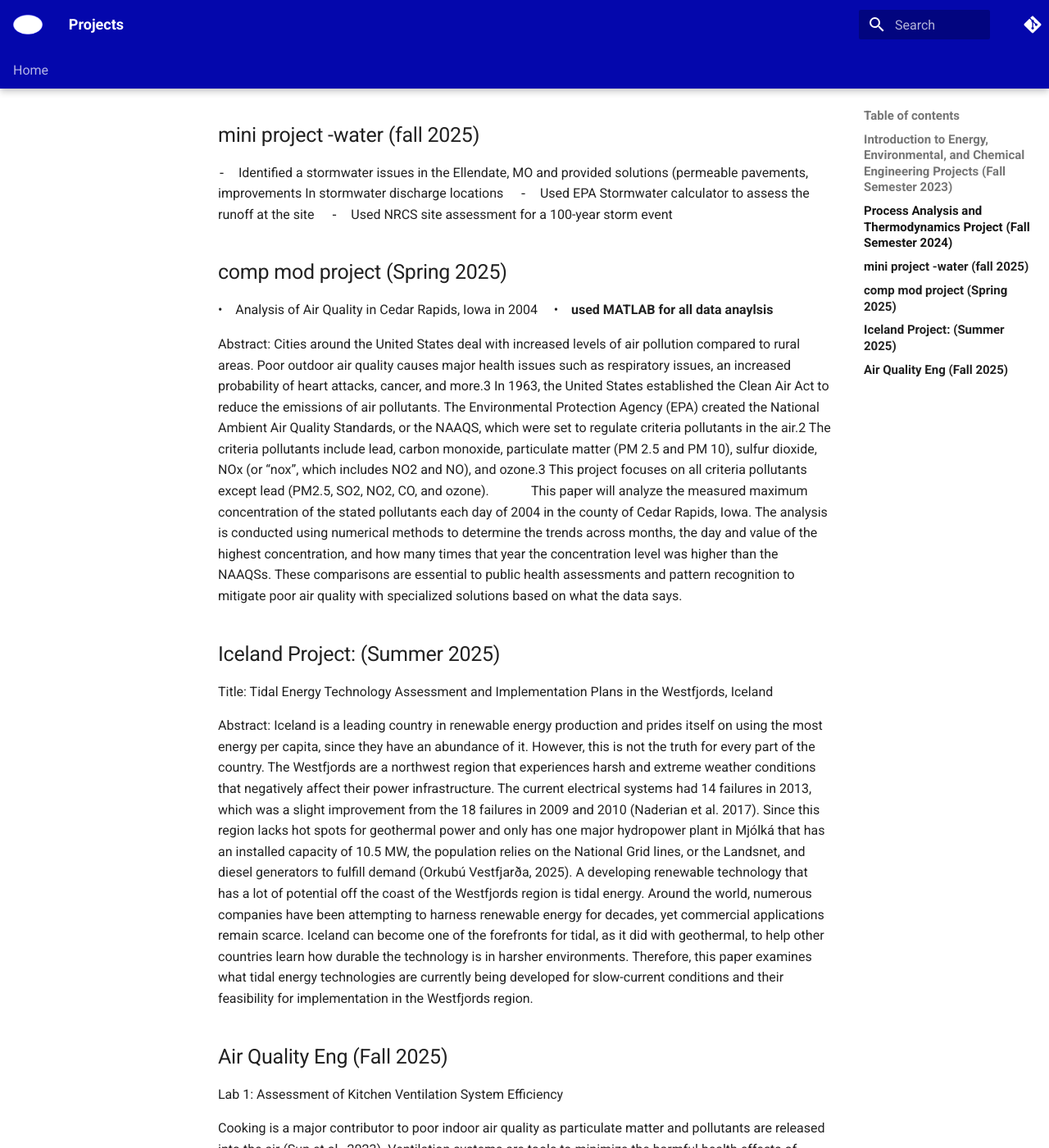
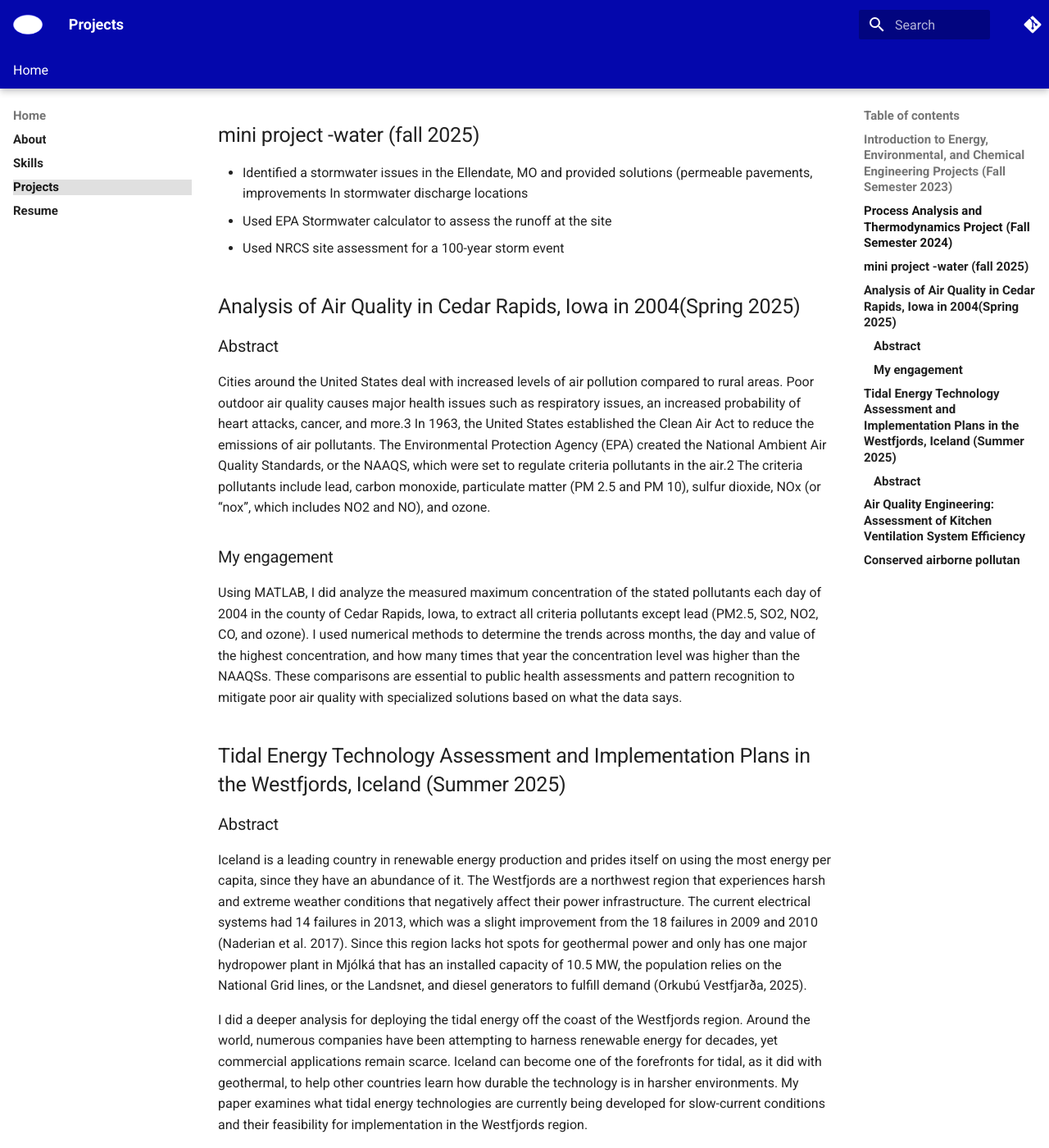
Before and after one commit to boyerjulie/boyerjulie.github.io, an MkDocs documentation site: the page built from docs/projects/index.md, in a window 1280 px wide and 1400 px high, scrolled down 619 px. Shown: the whole window at 82% size. Built offline with MkDocs 1.6.1 and Material for MkDocs 9.7.7, drawn with Linux system fonts in a browser that asks for light colours; comment, search, counter and statistics services are not loaded; some of the changed text lies outside the part shown.

Commit message:
first drop

```diff
--- a/docs/projects/index.md
+++ b/docs/projects/index.md
@@ -13,30 +13,36 @@ This is the list of projects I worked on:
 
 
 ## mini project -water (fall 2025)
-    ⁃    Identified a stormwater issues in the Ellendate, MO and provided solutions (permeable pavements, improvements In stormwater discharge locations
-    ⁃    Used EPA Stormwater calculator to assess the runoff at the site
-    ⁃    Used NRCS site assessment for a 100-year storm event
+
+* Identified a stormwater issues in the Ellendate, MO and provided solutions (permeable pavements, improvements In stormwater discharge locations
+* Used EPA Stormwater calculator to assess the runoff at the site
+* Used NRCS site assessment for a 100-year storm event
 
 
-## comp mod project (Spring 2025)
-    •    Analysis of Air Quality in Cedar Rapids, Iowa in 2004
-    •    **used MATLAB for all data anaylsis**
+## Analysis of Air Quality in Cedar Rapids, Iowa in 2004(Spring 2025)
 
-Abstract: Cities around the United States deal with increased levels of air pollution compared to rural areas. Poor outdoor air quality causes major health issues such as respiratory issues, an increased probability of heart attacks, cancer, and more.3 In 1963, the United States established the Clean Air Act to reduce the emissions of air pollutants. The Environmental Protection Agency (EPA) created the National Ambient Air Quality Standards, or the NAAQS, which were set to regulate criteria pollutants in the air.2 The criteria pollutants include lead, carbon monoxide, particulate matter (PM 2.5 and PM 10), sulfur dioxide, NOx (or “nox”, which includes NO2 and NO), and ozone.3 This project focuses on all criteria pollutants except lead (PM2.5, SO2, NO2, CO, and ozone).
-            This paper will analyze the measured maximum concentration of the stated pollutants each day of 2004 in the county of Cedar Rapids, Iowa. The analysis is conducted using numerical methods to determine the trends across months, the day and value of the highest concentration, and how many times that year the concentration level was higher than the NAAQSs. These comparisons are essential to public health assessments and pattern recognition to mitigate poor air quality with specialized solutions based on what the data says.
+### Abstract
+Cities around the United States deal with increased levels of air pollution compared to rural areas. Poor outdoor air quality causes major health issues such as respiratory issues, an increased probability of heart attacks, cancer, and more.3 In 1963, the United States established the Clean Air Act to reduce the emissions of air pollutants. The Environmental Protection Agency (EPA) created the National Ambient Air Quality Standards, or the NAAQS, which were set to regulate criteria pollutants in the air.2 The criteria pollutants include lead, carbon monoxide, particulate matter (PM 2.5 and PM 10), sulfur dioxide, NOx (or “nox”, which includes NO2 and NO), and ozone.
+
+### My engagement
+
+Using MATLAB, I did  analyze the measured maximum concentration of the stated pollutants each day of 2004 in the county of Cedar Rapids, Iowa, to extract all criteria pollutants except lead (PM2.5, SO2, NO2, CO, and ozone). I used numerical methods to determine the trends across months, the day and value of the highest concentration, and how many times that year the concentration level was higher than the NAAQSs. These comparisons are essential to public health assessments and pattern recognition to mitigate poor air quality with specialized solutions based on what the data says.
 
 
-## Iceland Project: (Summer 2025)
-    Title: Tidal Energy Technology Assessment and Implementation Plans in the Westfjords, Iceland
+## Tidal Energy Technology Assessment and Implementation Plans in the Westfjords, Iceland (Summer 2025)
 
-    Abstract: Iceland is a leading country in renewable energy production and prides itself on using the most energy per capita, since they have an abundance of it. However, this is not the truth for every part of the country. The Westfjords are a northwest region that experiences harsh and extreme weather conditions that negatively affect their power infrastructure. The current electrical systems had 14 failures in 2013, which was a slight improvement from the 18 failures in 2009 and 2010 (Naderian et al. 2017). Since this region lacks hot spots for geothermal power and only has one major hydropower plant in Mjólká that has an installed capacity of 10.5 MW, the population relies on the National Grid lines, or the Landsnet, and diesel generators to fulfill demand (Orkubú Vestfjarða, 2025). A developing renewable technology that has a lot of potential off the coast of the Westfjords region is tidal energy. Around the world, numerous companies have been attempting to harness renewable energy for decades, yet commercial applications remain scarce. Iceland can become one of the forefronts for tidal, as it did with geothermal, to help other countries learn how durable the technology is in harsher environments. Therefore, this paper examines what tidal energy technologies are currently being developed for slow-current conditions and their feasibility for implementation in the Westfjords region.
+### Abstract
+Iceland is a leading country in renewable energy production and prides itself on using the most energy per capita, since they have an abundance of it. The Westfjords are a northwest region that experiences harsh and extreme weather conditions that negatively affect their power infrastructure. The current electrical systems had 14 failures in 2013, which was a slight improvement from the 18 failures in 2009 and 2010 (Naderian et al. 2017). Since this region lacks hot spots for geothermal power and only has one major hydropower plant in Mjólká that has an installed capacity of 10.5 MW, the population relies on the National Grid lines, or the Landsnet, and diesel generators to fulfill demand (Orkubú Vestfjarða, 2025).
 
-## Air Quality Eng (Fall 2025)
-Lab 1: Assessment of Kitchen Ventilation System Efficiency
+I did a deeper analysis for deploying the tidal energy off the coast of the Westfjords region. Around the world, numerous companies have been attempting to harness renewable energy for decades, yet commercial applications remain scarce. Iceland can become one of the forefronts for tidal, as it did with geothermal, to help other countries learn how durable the technology is in harsher environments. My paper examines what tidal energy technologies are currently being developed for slow-current conditions and their feasibility for implementation in the Westfjords region.
+
+## Air Quality Engineering: Assessment of Kitchen Ventilation System Efficiency
 
 Cooking is a major contributor to poor indoor air quality as particulate matter and pollutants are released into the air (Sun et al., 2023). Ventilation systems are tools to minimize the harmful health effects of inhalation by vacuuming the particles (Sun et al., 2023). Therefore, the following experiment was conducted to determine the efficiency of these systems. Operation of the ventilation system during cooking will result in lower indoor Air Quality Index rating (AQI), particulate matter concentrations (PM) and carbon dioxide concentrations compared to cooking with the ventilation system off.
 
-Lab 2:
-Objective: Simulate the transport of a conserved airborne pollutant released from a continuous point source using the Gaussian plume model and the NOAA HYSPLIT model”
+## Conserved airborne pollutan
+
+I develop a simulating of the transport of a conserved airborne pollutant released from a continuous point source using the Gaussian plume model and the NOAA HYSPLIT model.
+
 * What I am doing: Deer Park, TX hydrogen sulfide leak, modeled with NOAA HYSPLIT and GIS and used MATLAB for gaussian plume model
 * Produced 2D contour plots of ground-level and peak concentrations in MATLAB for gaussian plume model, contour plots of ground-level and vertically-average concentrations from MOAA HYSPLIT model overlayed onto GIS maps
--- a/mkdocs.yml
+++ b/mkdocs.yml
@@ -82,4 +82,5 @@ nav:
   - Home:
     - About: index.md
     - Skills: skills.md
+    - Projects: projects/index.md
     - Resume: resume.md
```
Also changed, not shown: docs/resume.md (+28 -20 lines).
